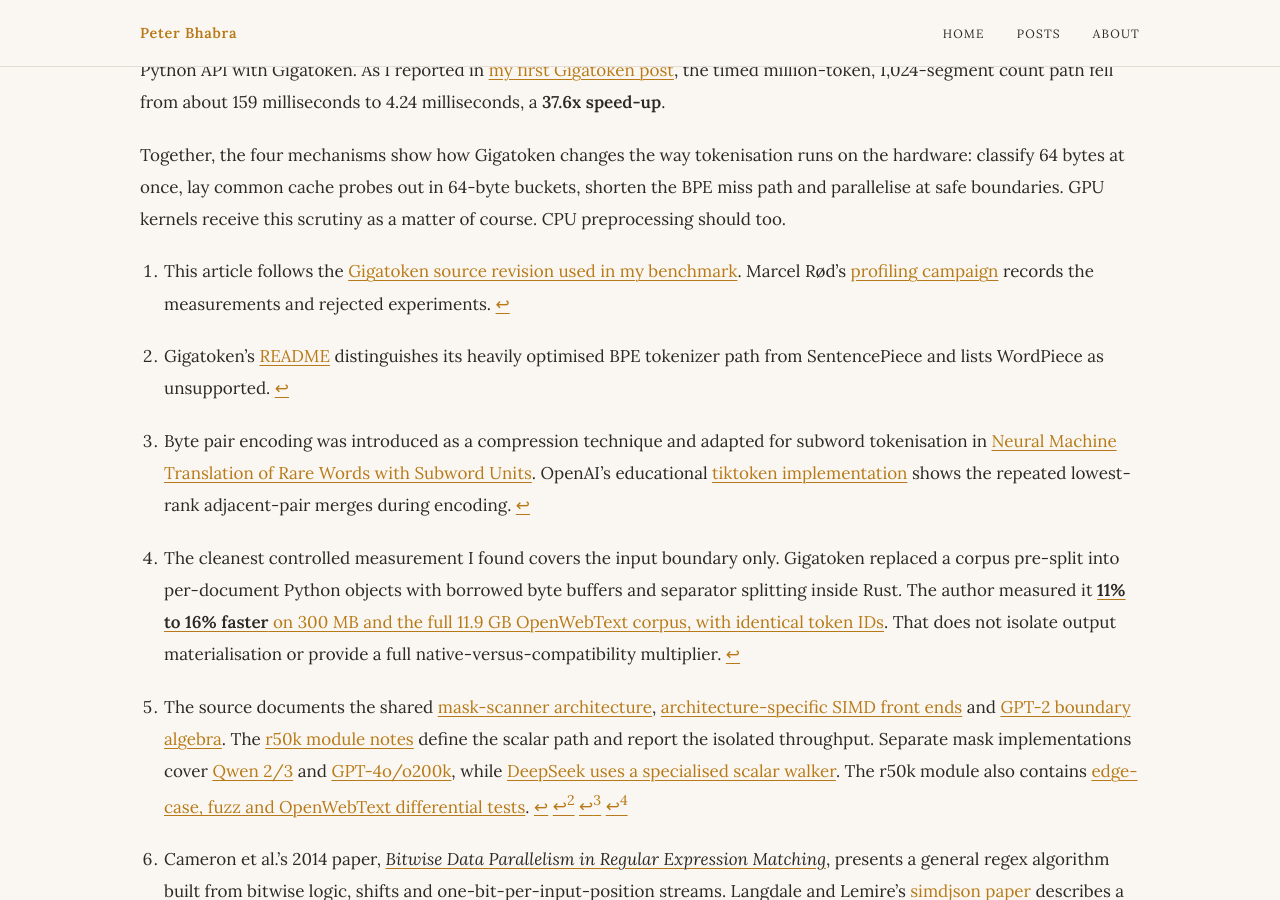
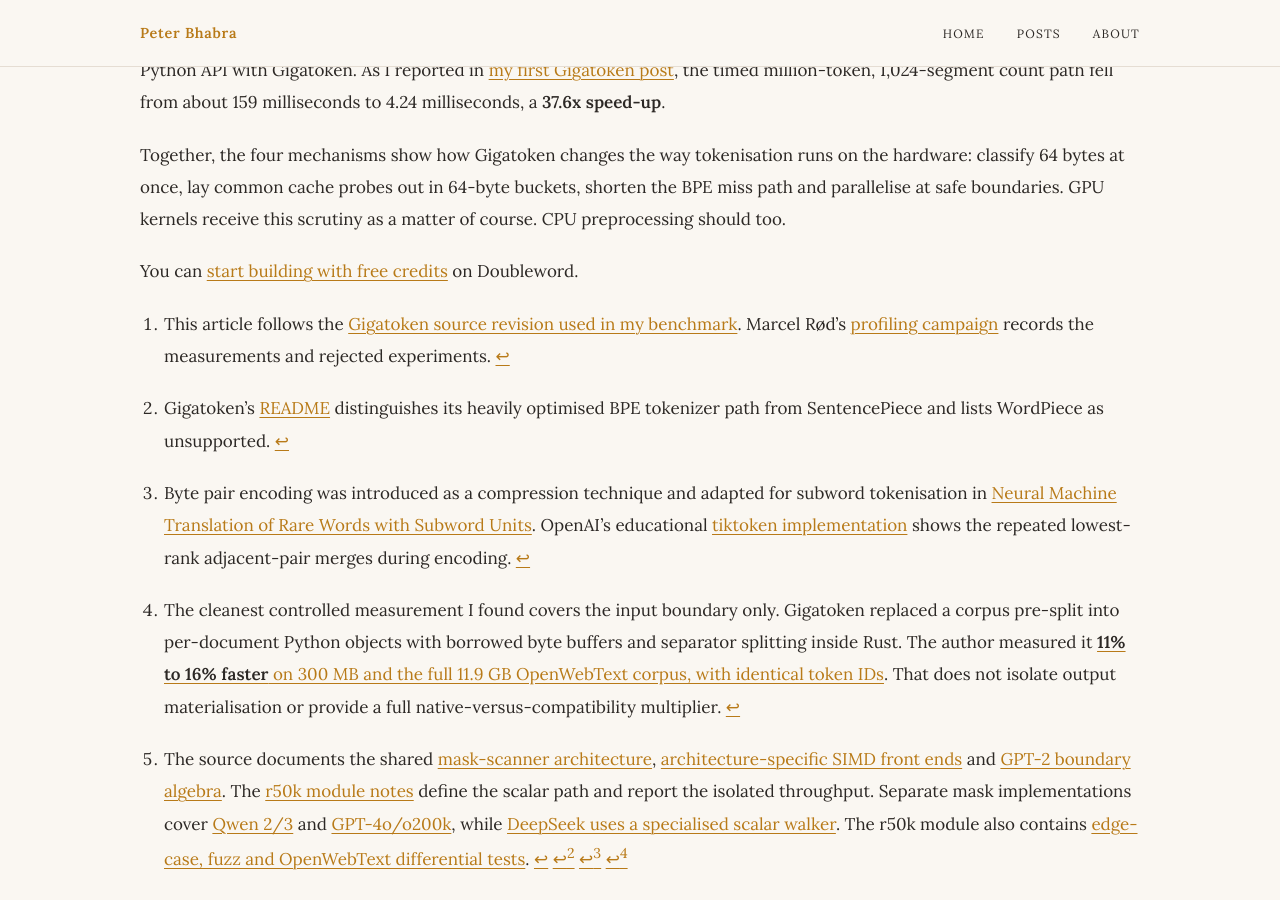
Before and after one commit to pjb157/blog, a Jekyll site: the page built from _posts/2026-07-30-inside-gigatoken.md, in a window 1280 px wide and 900 px high, scrolled down 11415 px. Built offline with Jekyll 4.4.1, drawn with Linux system fonts in a browser that asks for light colours.

Commit message:
docs: add tracked Doubleword CTA to Gigatoken post (#1)

```diff
--- a/_posts/2026-07-30-inside-gigatoken.md
+++ b/_posts/2026-07-30-inside-gigatoken.md
@@ -331,6 +331,8 @@ My service already used a multithreaded Rust tokenizer core, so my benchmark com
 
 Together, the four mechanisms show how Gigatoken changes the way tokenisation runs on the hardware: classify 64 bytes at once, lay common cache probes out in 64-byte buckets, shorten the BPE miss path and parallelise at safe boundaries. GPU kernels receive this scrutiny as a matter of course. CPU preprocessing should too.
 
+You can [start building with free credits](https://app.doubleword.ai?utm_source=peter_blog&utm_medium=referral&utm_campaign=inside_gigatoken) on Doubleword.
+
 [^clear-bit]: Here `&=` means "replace the value on the left with the result of a bitwise AND". For a non-zero mask, subtracting one changes its lowest `1` bit to `0` and all the lower `0` bits to `1`. ANDing that with the original clears only the lowest set bit: `1011000 & 1010111 = 1010000`. `trailing_zeros` finds that bit's position before it is cleared, so the next iteration can move to the following boundary.
 [^source]: This article follows the [Gigatoken source revision used in my benchmark](https://github.com/marcelroed/gigatoken/tree/542367a3efed134883fb4f1140b49c04e6fad3a3). Marcel Rød's [profiling campaign](https://github.com/marcelroed/gigatoken/blob/542367a3efed134883fb4f1140b49c04e6fad3a3/profiling/campaign_report.md) records the measurements and rejected experiments.
 [^headline]: Gigatoken's [README](https://github.com/marcelroed/gigatoken/blob/542367a3efed134883fb4f1140b49c04e6fad3a3/README.md#L1-L58) describes the headline comparison, notes that Hugging Face Tokenizers already runs multithreaded Rust and says Gigatoken's compatibility mode does not reach 1,000x. The [benchmark method](https://github.com/marcelroed/gigatoken/blob/542367a3efed134883fb4f1140b49c04e6fad3a3/benchmarks/compare/measure.py#L19-L27) gives Hugging Face pre-split Python strings and Gigatoken one unsplit byte buffer.
```
